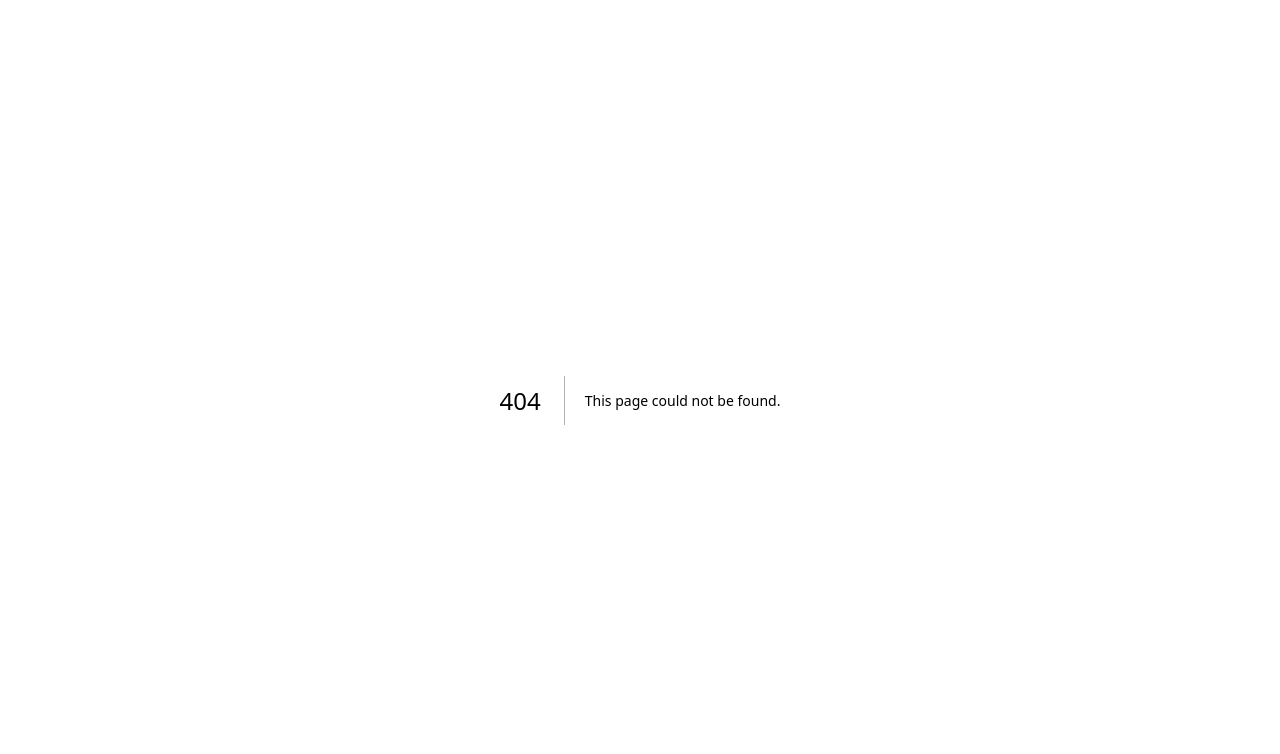
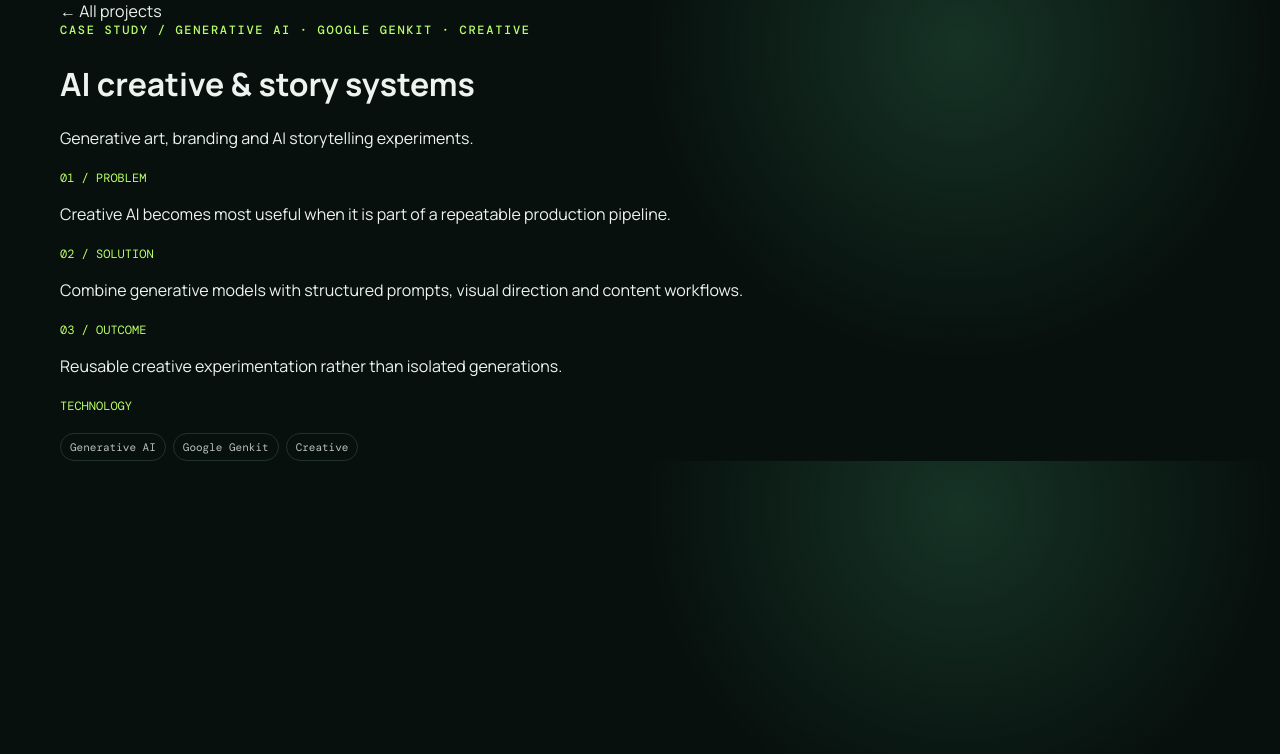
Before and after one commit to lukeponga-dev/lukeponga-portfolio, a Next.js app: page /projects/ai-creative in a window 1280 px wide. Before the commit this address had no page. Shown: the top 754 px of the page. Built offline with nearby package versions, Linux system fonts and the light colour scheme.

Commit message:
Add project case study pages

```diff
--- /dev/null
+++ b/app/projects/[slug]/page.tsx
@@ -0,0 +1,20 @@
+import Link from "next/link";
+import { notFound } from "next/navigation";
+
+const projects: Record<string, { title: string; description: string; problem: string; solution: string; outcome: string; stack: string[] }> = {
+  "copstop": { title: "Copstop", description: "Safety-focused tooling built for real NZ use cases.", problem: "Safety workflows often become fragmented across tools, messages and manual checks.", solution: "A practical product direction that puts clearer signals, useful workflows and operator needs ahead of demo-first complexity.", outcome: "A focused foundation for safety-oriented software with real-world NZ context.", stack: ["TypeScript", "APIs", "Product"] },
+  "safe-trade-nz": { title: "SafeTrade NZ", description: "An industry-aware trading safety product.", problem: "People need clearer information and trust signals when evaluating trades and interactions.", solution: "Design around transparent risk signals and safety-conscious workflows rather than opaque scoring.", outcome: "A product concept centred on making digital trading interactions easier to understand.", stack: ["Web", "Data", "Safety"] },
+  "nzta-traffic": { title: "NZTA & traffic utilities", description: "Public traffic data transformed into operational views.", problem: "Raw public feeds are valuable but difficult to interpret quickly.", solution: "Combine APIs, mapping and geographic data into interfaces that make operational information easier to consume.", outcome: "A reusable pattern for turning public data into useful location-aware software.", stack: ["APIs", "Maps", "GeoJSON", "PostGIS"] },
+  "pi-hole": { title: "Pi-hole network stack", description: "Local DNS and network infrastructure with Raspberry Pi.", problem: "Home networks can become noisy, opaque and dependent on external services.", solution: "Use local DNS filtering, static addressing and network-level control to create a more observable stack.", outcome: "A practical local infrastructure layer with greater control and visibility.", stack: ["Raspberry Pi", "Pi-hole", "DNS", "Networking"] },
+  "ai-creative": { title: "AI creative & story systems", description: "Generative art, branding and AI storytelling experiments.", problem: "Creative AI becomes most useful when it is part of a repeatable production pipeline.", solution: "Combine generative models with structured prompts, visual direction and content workflows.", outcome: "Reusable creative experimentation rather than isolated generations.", stack: ["Generative AI", "Google Genkit", "Creative"] },
+  "api-dashboards": { title: "API dashboards & mobile apps", description: "Interfaces that surface backend truth cleanly.", problem: "Operators and users need actionable information without navigating raw APIs.", solution: "Build focused clients and dashboards around reliable API contracts and clear information hierarchy.", outcome: "A consistent approach to turning backend services into usable products.", stack: ["APIs", "React Native", "TypeScript", "Dashboards"] },
+};
+
+export function generateStaticParams() { return Object.keys(projects).map(slug => ({ slug })); }
+
+export default async function ProjectPage({ params }: { params: Promise<{ slug: string }> }) {
+  const { slug } = await params;
+  const project = projects[slug];
+  if (!project) notFound();
+  return <main className="wrap project-detail"><Link className="back" href="/projects">← All projects</Link><div className="eyebrow">CASE STUDY / {project.stack.join(" · ")}</div><h1>{project.title}</h1><p className="detail-lead">{project.description}</p><div className="detail-grid"><section><span className="mono">01 / PROBLEM</span><p>{project.problem}</p></section><section><span className="mono">02 / SOLUTION</span><p>{project.solution}</p></section><section><span className="mono">03 / OUTCOME</span><p>{project.outcome}</p></section></div><div className="detail-stack"><span className="mono">TECHNOLOGY</span><div className="tags">{project.stack.map(t => <span className="tag" key={t}>{t}</span>)}</div></div></main>;
+}
```
